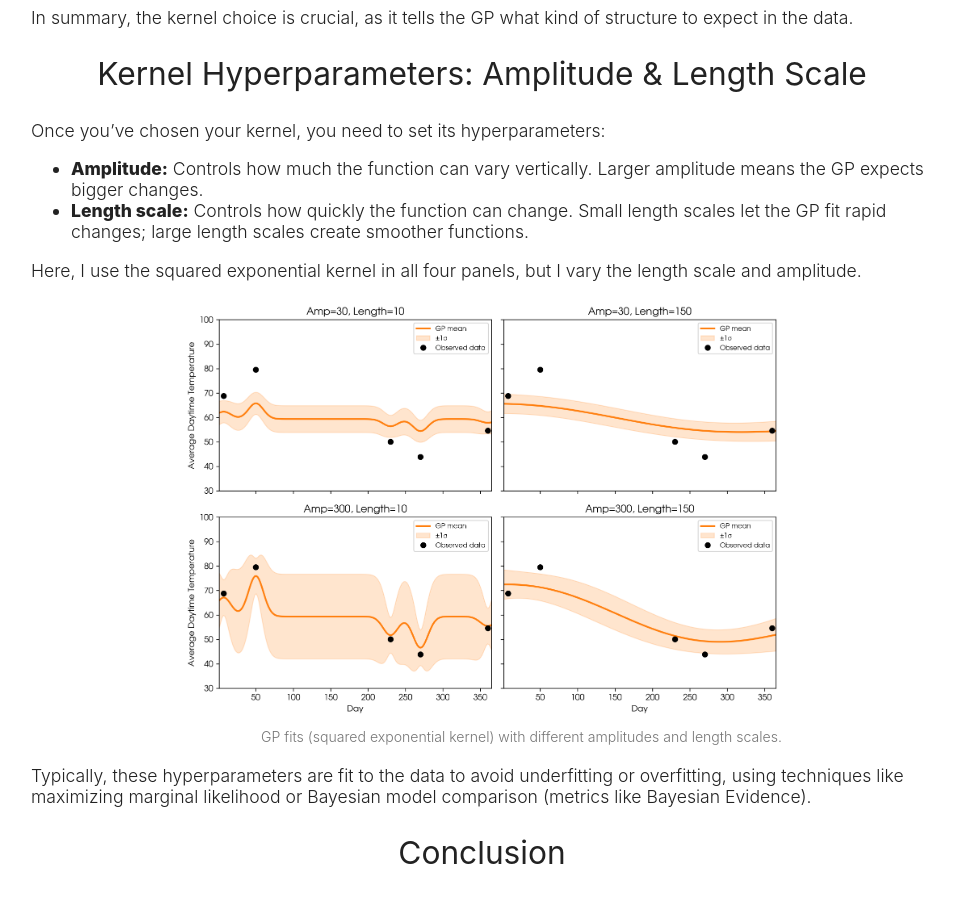
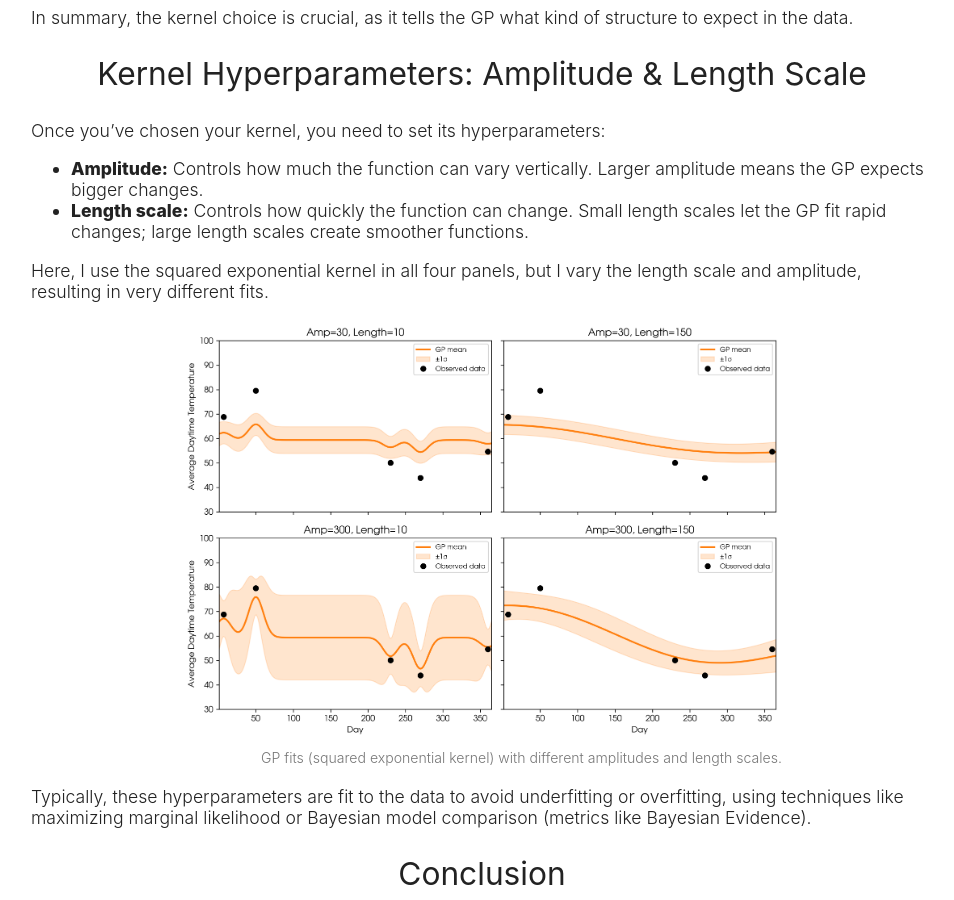
Before and after one commit to zoekko/zoekko.github.io, a Jekyll site: the page blog/gps/gp-toy-example.html, which Jekyll copies as it is, in a window 1280 px wide and 900 px high, scrolled down 6175 px. Shown: the whole window, without its empty margins (158-1112 px from the left). Built offline with Jekyll 4.4.1, drawn with Linux system fonts in a browser that asks for light colours.

Commit message:
Update gp-toy-example.html

```diff
--- a/blog/gps/gp-toy-example.html
+++ b/blog/gps/gp-toy-example.html
@@ -281,7 +281,7 @@
                     <li><b>Amplitude:</b> Controls how much the function can vary vertically. Larger amplitude means the GP expects bigger changes.</li>
                     <li><b>Length scale:</b> Controls how quickly the function can change. Small length scales let the GP fit rapid changes; large length scales create smoother functions.</li>
                 </ul>
-                Here, I use the squared exponential kernel in all four panels, but I vary the length scale and amplitude.
+                Here, I use the squared exponential kernel in all four panels, but I vary the length scale and amplitude, resulting in very different fits.
             </p>
             <div class="image-container">
                 <img src="hyperparameter_choice.png" alt="GP fit with varied amplitude and length scale"/>
```
